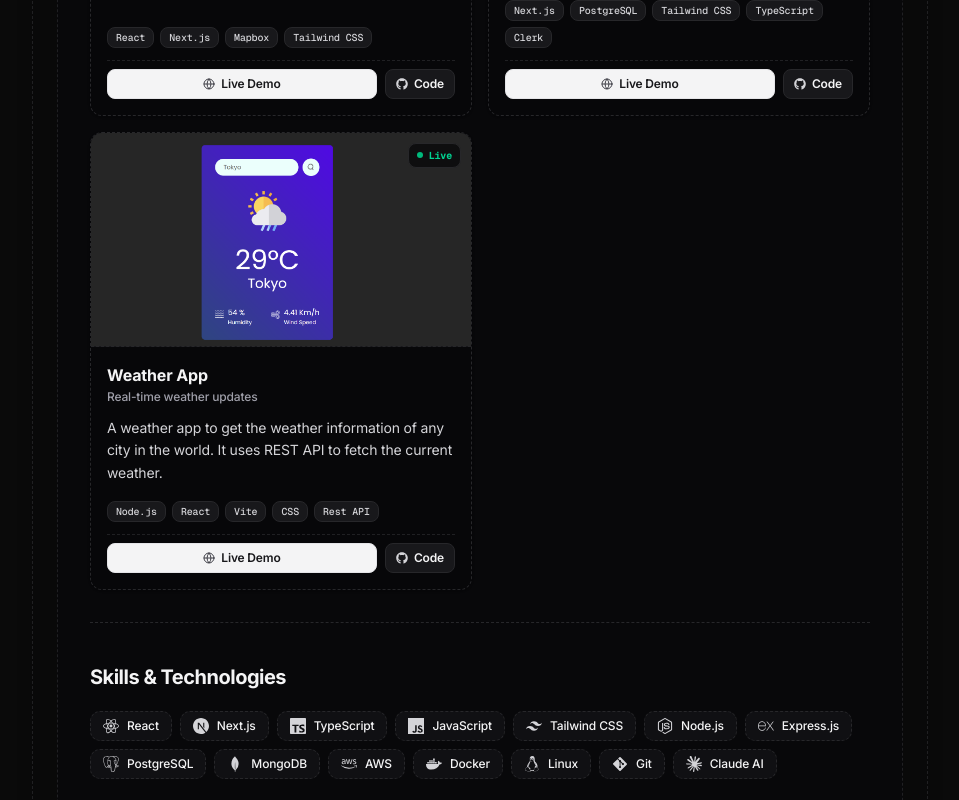
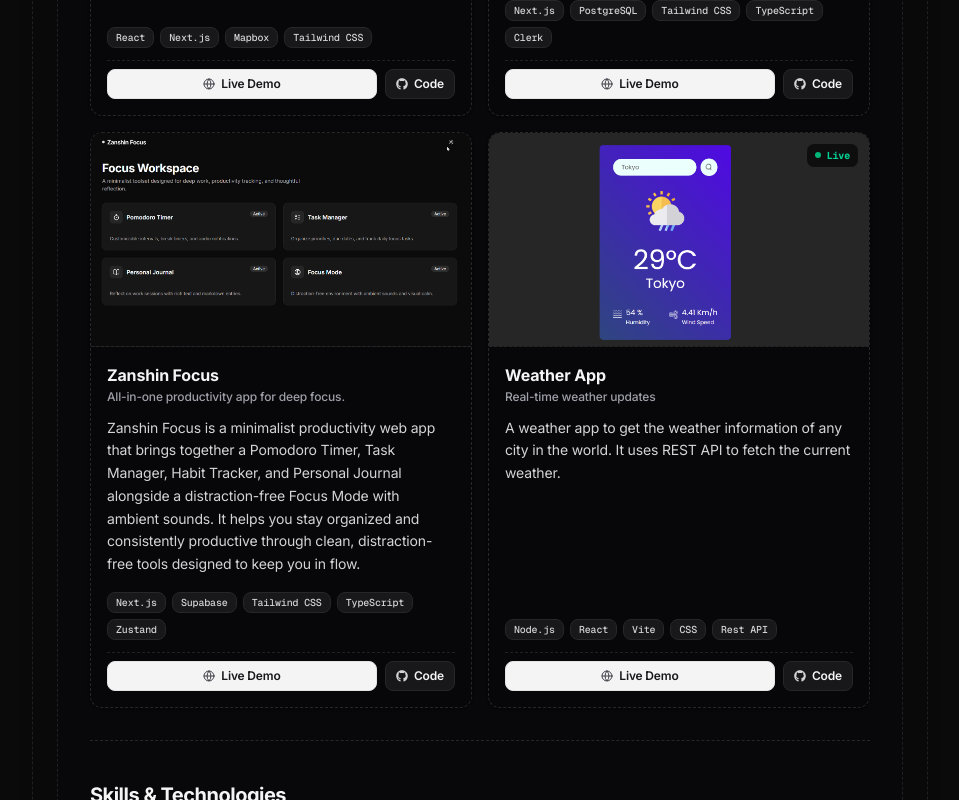
Before and after one commit to arpitneewaliya/arpitneewaliya-portfolio, a Next.js app: page / in a window 1280 px wide. Shown: the part 1080-1880 px from the top of the page, without its empty margins (160-1119 px from the left). Built offline with nearby package versions, Linux system fonts and the light colour scheme.

Commit message:
update blog and project details.

```diff
--- a/src/data/data.ts
+++ b/src/data/data.ts
@@ -113,6 +113,16 @@ export const PORTFOLIO_DATA = {
       isLive: true
     },
     {
+      title: "Zanshin Focus",
+      subtitle: "All-in-one productivity app for deep focus.",
+      description: "Zanshin Focus is a minimalist productivity web app that brings together a Pomodoro Timer, Task Manager, Habit Tracker, and Personal Journal alongside a distraction-free Focus Mode with ambient sounds. It helps you stay organized and consistently productive through clean, distraction-free tools designed to keep you in flow.",
+      tags: ["Next.js", "Supabase", "Tailwind CSS", "TypeScript", "Zustand"],
+      image: "/images/project_zanshin.png",
+      liveUrl: "https://zanshin-focus.vercel.app/",
+      githubUrl: "#",
+      isLive: false
+    },
+    {
       title: "Weather App",
       subtitle: "Real-time weather updates",
       description: "A weather app to get the weather information of any city in the world. It uses REST API to fetch the current weather.",
@@ -142,5 +152,14 @@ export const PORTFOLIO_DATA = {
       url: "https://medium.com/@arpitneewaliya/vision-transformers-how-ai-learned-to-see-without-convolutions-35ba9cce01c4?sharedUserId=arpitneewaliya",
       readTime: "4 min read"
     },
+    {
+      title: "How I Fine-Tuned a Vision Language Model for Drone Image Understanding",
+      date: "August 2026",
+      description: "My journey for fine-tuning a Vision Language Model for Drone Image Understanding and Visual Question Answering.",
+      image: "/images/blog_fine-tune.png",
+      platform: "Medium",
+      url: "https://medium.com/@arpitneewaliya/how-i-fine-tuned-a-vision-language-model-for-drone-image-understanding-ab3329d6c210",
+      readTime: "4 min read"
+    },
   ] as BlogPost[]
 };
```
Also changed, not shown: public/images/project_zanshin.png (added), 1 other file (tests, documents, lock files or other folders).
